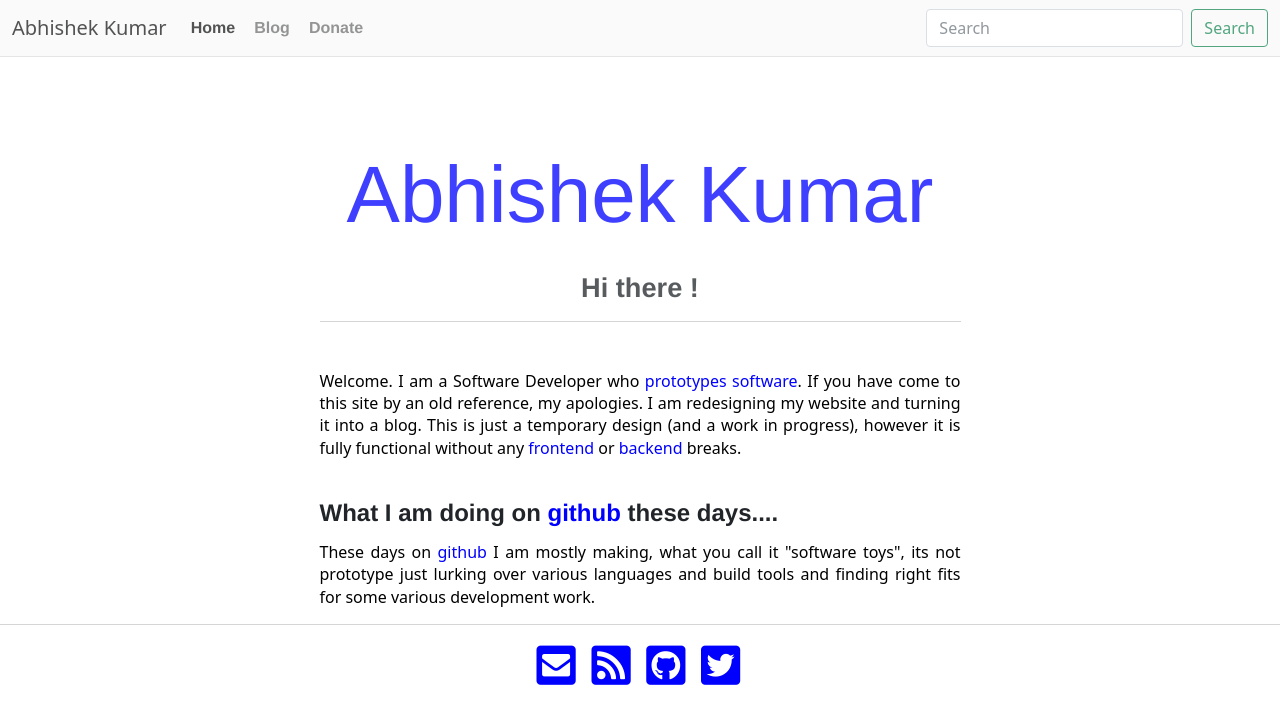
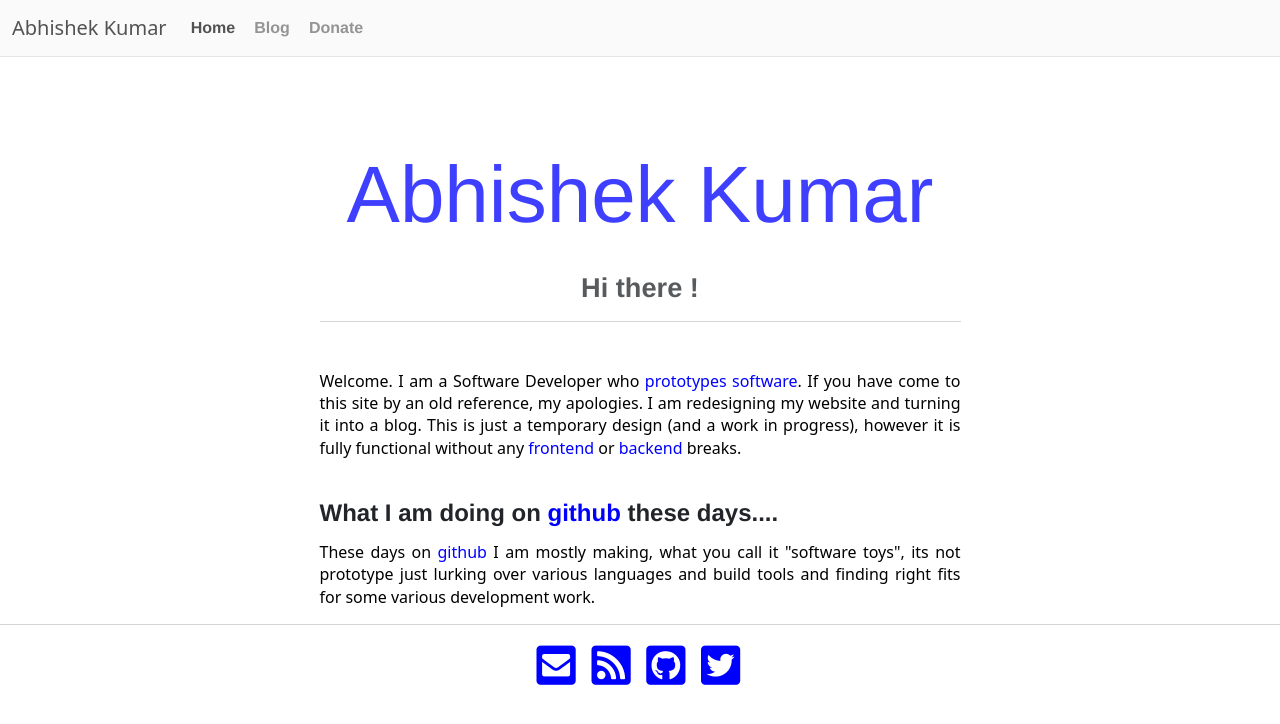
Before and after one commit to Mr-Kumar-Abhishek/brain-beats-blog, a Jekyll site: the page built from index.html, in a window 1280 px wide. Shown: the top 724 px of the page. Built offline with Jekyll 4.4.1, drawn with Linux system fonts in a browser that asks for light colours; nearby versions of some CDN libraries; a script that is not in the unit is left out; comment, search, counter and statistics services are not loaded.

Commit message:
include google search bar

```diff
--- a/_layouts/default.html
+++ b/_layouts/default.html
@@ -63,10 +63,8 @@
 						<a class="nav-link" href="https://www.paypal.me/369kumar">Donate</a>
 					  </li>
 					</ul>
-					<form class="d-flex">
-						<input class="form-control me-2" type="search" placeholder="Search" aria-label="Search">
-						<button class="btn btn-outline-success" type="submit">Search</button>
-					</form>
+					<script async src="https://cse.google.com/cse.js?cx=012873942015949938314:v_zsoijvijm"></script>
+<div class="gcse-search"></div>
 				  </div>
 				</div>
 			  </nav>
```
